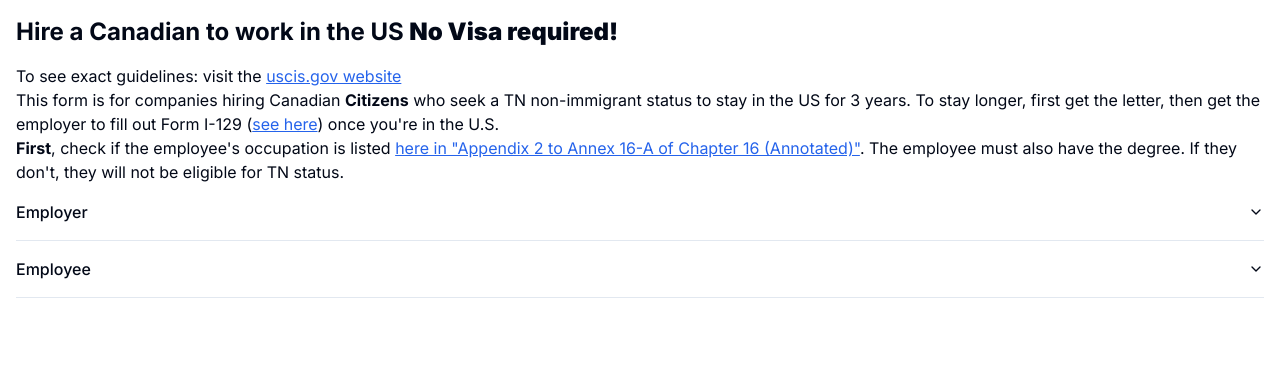
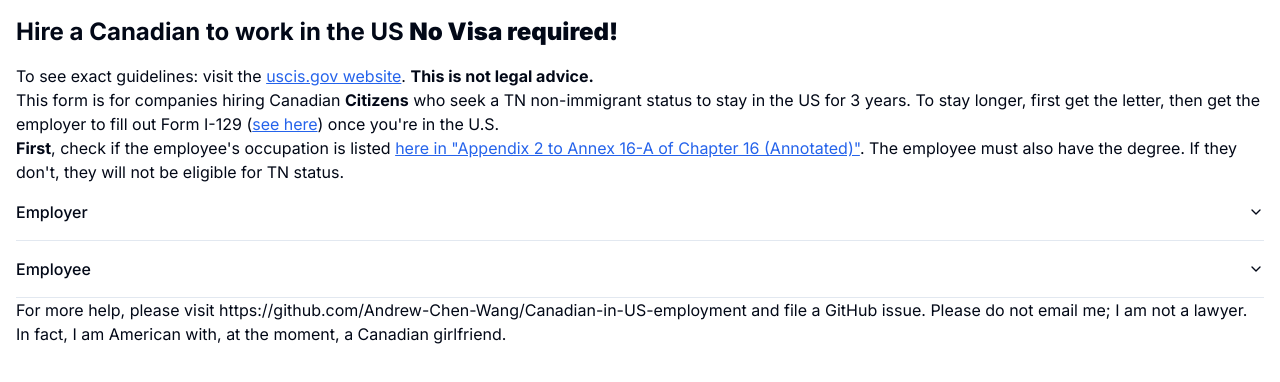
Before and after one commit to Andrew-Chen-Wang/Canadian-in-US-employment, a Next.js app: page / in a window 1280 px wide. Shown: the top 382 px of the page. Built offline with nearby package versions, Linux system fonts and the light colour scheme; what @react-pdf/renderer would draw is missing.

Commit message:
fix: Add contact info and legal disclaimer

```diff
--- a/src/app/page.tsx
+++ b/src/app/page.tsx
@@ -345,6 +345,7 @@ export default function Home() {
         <a href="https://www.uscis.gov/working-in-the-united-states/temporary-workers/tn-nafta-professionals">
           uscis.gov website
         </a>
+        . <strong>This is not legal advice.</strong>
       </p>
       <p>
         This form is for companies hiring Canadian <strong>Citizens</strong> who seek a TN
@@ -364,6 +365,11 @@ export default function Home() {
         TN status.
       </p>
       <Instructions />
+      <span>
+        For more help, please visit https://github.com/Andrew-Chen-Wang/Canadian-in-US-employment
+        and file a GitHub issue. Please do not email me; I am not a lawyer. In fact, I am American
+        with, at the moment, a Canadian girlfriend.
+      </span>
     </div>
   )
 }
```
